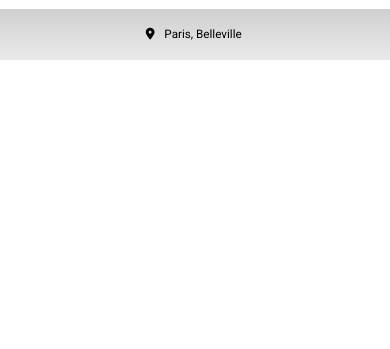
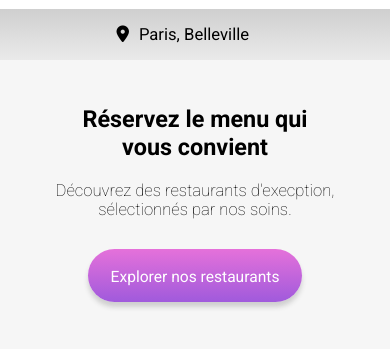
Before and after one commit to kalilmedfai/Projet-3-Ohmyfood, a website: page index.html in a window 390 px wide. Shown: the part 55-404 px from the top of the page. Drawn offline with Linux system fonts and the light colour scheme; a web font is replaced by a local one.

Commit message:
changement responsive header + under searchzone

```diff
--- a/index.html
+++ b/index.html
@@ -33,6 +33,22 @@
 
             </div>
 
+            <div class="under-searchzone">
+
+                <h2>
+                    Réservez le menu qui vous convient
+                </h2>
+
+                <p>
+                    Découvrez des restaurants d'execption, sélectionnés par nos soins.
+                </p>
+
+                <button type="submit">
+                    Explorer nos restaurants
+                </button>
+
+            </div>
+
         </header>
 
     </body>
--- a/sass/layouts/_header.scss
+++ b/sass/layouts/_header.scss
@@ -22,6 +22,9 @@
         @include tablette-only {
             font-size: 3vw;
         }
+        @include laptop-only {
+            font-size: 2vw;
+        }
     }
 
     input {
@@ -29,9 +32,10 @@
         width: 35vw;
         height: 5vw;
         font-size: 4.27vw;
-        @include tablette-only {
-            font-size: 3vw;
-            width: 21vw;
+        @include laptop-only {
+            font-size: 2vw;
+            width: 15vw;
+            height: 3vw;
         }
         background: none;
         &::placeholder {
@@ -40,7 +44,69 @@
             @include tablette-only {
                 font-size: 3vw;
             }
+            @include laptop-only {
+                font-size: 2vw;
+                width: 15vw;
+            }
         }
     }
 
 }
+
+.under-searchzone {
+
+    padding: 11.5vw 0 15.2vw;
+    background: #f6f6f6;
+
+    @include laptop-only {
+        padding: 20px 0 30px;
+    }
+
+    h2 {
+        text-align: center;
+        margin: 0 16vw 20px;
+        font-size: 6vw;
+        @include tablette-only {
+            font-size: 5vw;
+        }
+
+        @include laptop-only {
+            font-size: 4vw;
+        }
+    }
+
+    p {
+        text-align: center;
+        font-weight: 200;
+        font-size: 4.27vw;
+        margin: 0 20px 30px;
+        @include tablette-only {
+            font-size: 3vw;
+        }
+
+        @include laptop-only {
+            font-size: 2vw;
+        }
+    }
+
+    button {
+        display: block;
+        margin: auto;
+        padding: 4.79vw 5.86vw 4.3vw;
+        color: white;
+        border: none;
+        border-radius: 7vw;
+        background: linear-gradient(#e571da, #a05adc);
+        font-size: 4vw;
+        box-shadow: 0px 5px 5px rgb(207, 207, 207);
+        @include tablette-only {
+            padding: 3.59vw 4.66vw 3.1vw;
+            font-size: 1.5vw;
+        }
+
+        @include laptop-only {
+            padding: 2.5vw 3.5vw 2vw;
+            font-size: 1.2vw;
+        }
+    }
+}
--- a/sass/utils/_mixins.scss
+++ b/sass/utils/_mixins.scss
@@ -3,3 +3,9 @@
         @content;
     }
 }
+
+@mixin laptop-only {
+    @media screen and (min-width: map-get($breakpoints, laptop)){
+        @content;
+    }
+}
--- a/sass/utils/_variables.scss
+++ b/sass/utils/_variables.scss
@@ -1,6 +1,9 @@
 $breakpoints: (
-    tablette: 375px
+    tablette: 376px
+);
 
+$breakpoints: (
+    laptop: 993px
 );
 
 $color_primary : #9356DC;
```
Also changed, not shown: public/css/style.css, 1 other file.
